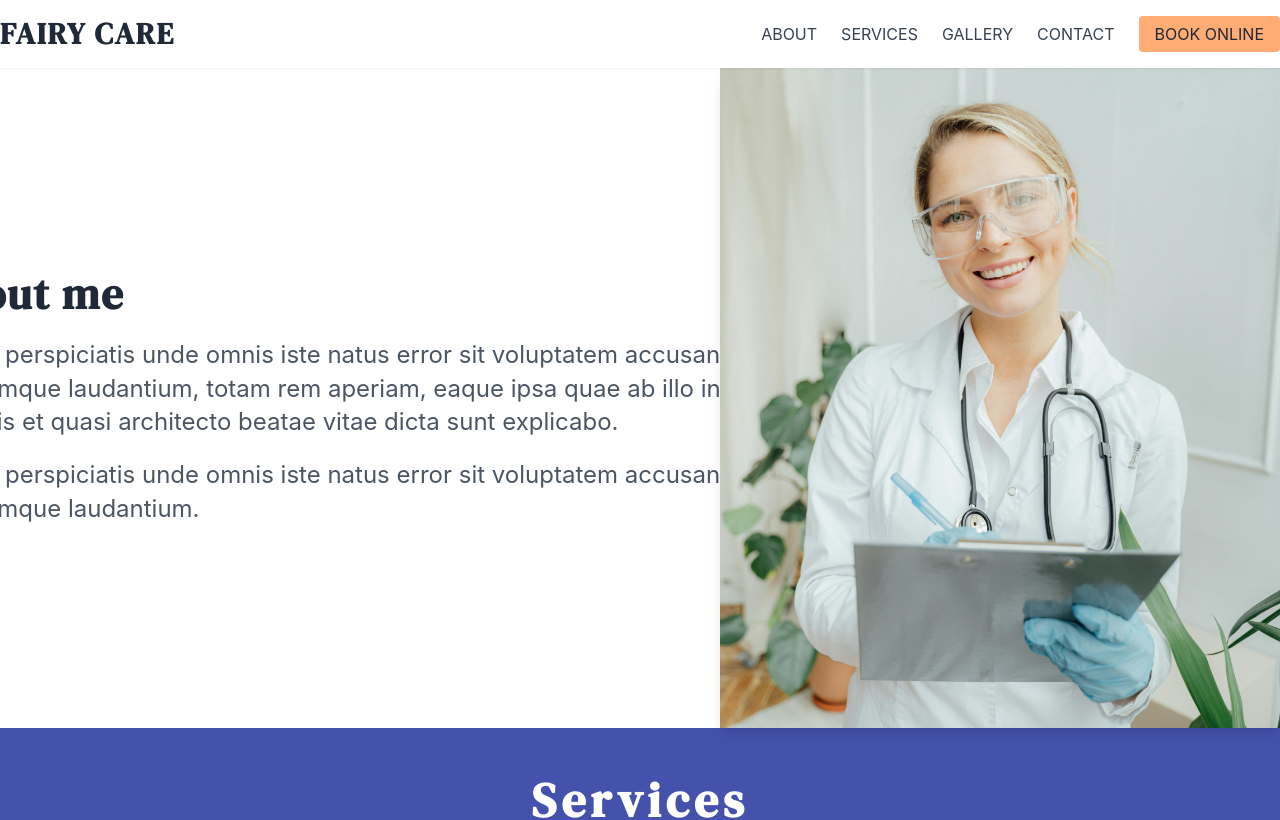
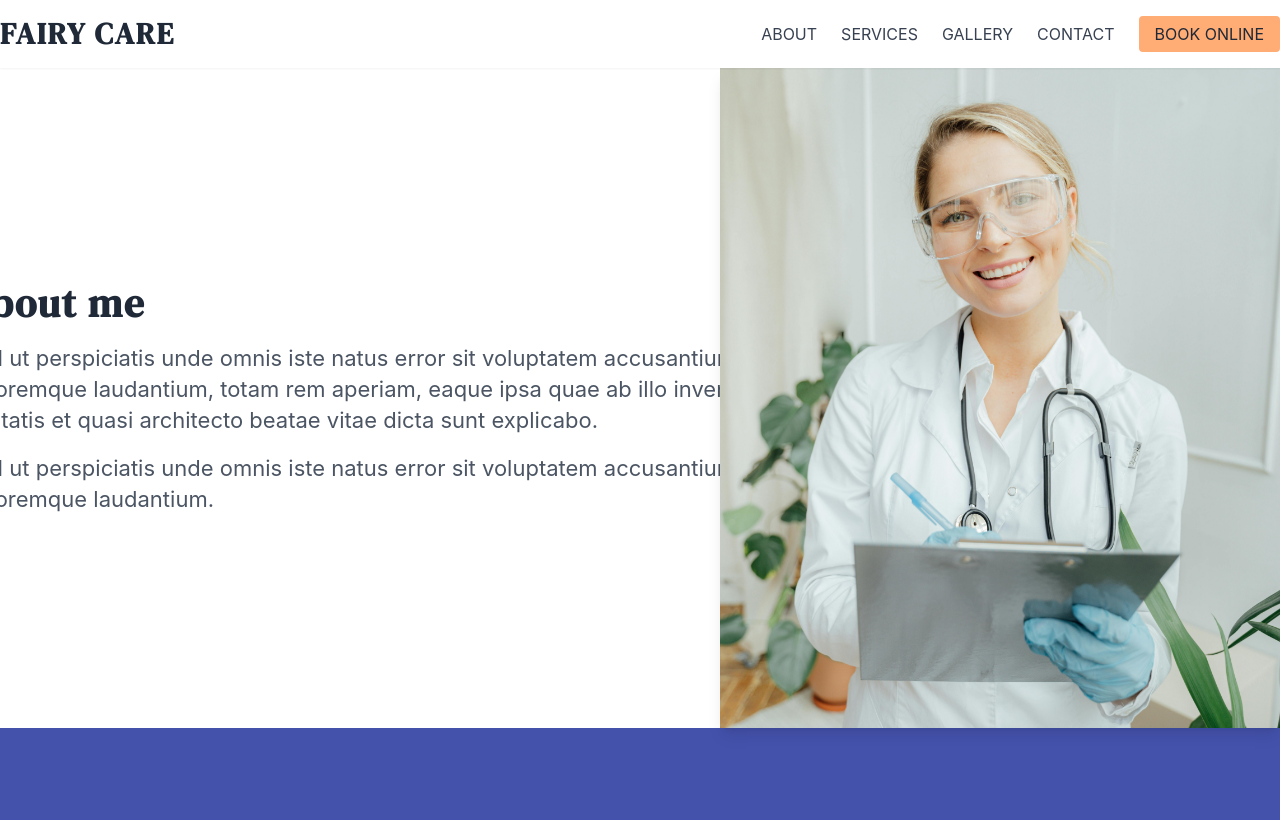
Before and after one commit to nikito0x/Passion-Project-S3, a React (Create React App) app: page /about in a window 1280 px wide. Shown: the top 820 px of the page. Built offline with nearby package versions, Linux system fonts and the light colour scheme.

Commit message:
test success

```diff
--- a/src/index.css
+++ b/src/index.css
@@ -130,11 +130,11 @@ h3{
 }
 
 .about-text{
-  scale: 1.2;
+  scale: 1.1;
 }
 
 .services-title{
-  margin-top: -6rem;
+  margin-top: -1.5rem;
 }
 
 .service-text1{
```
